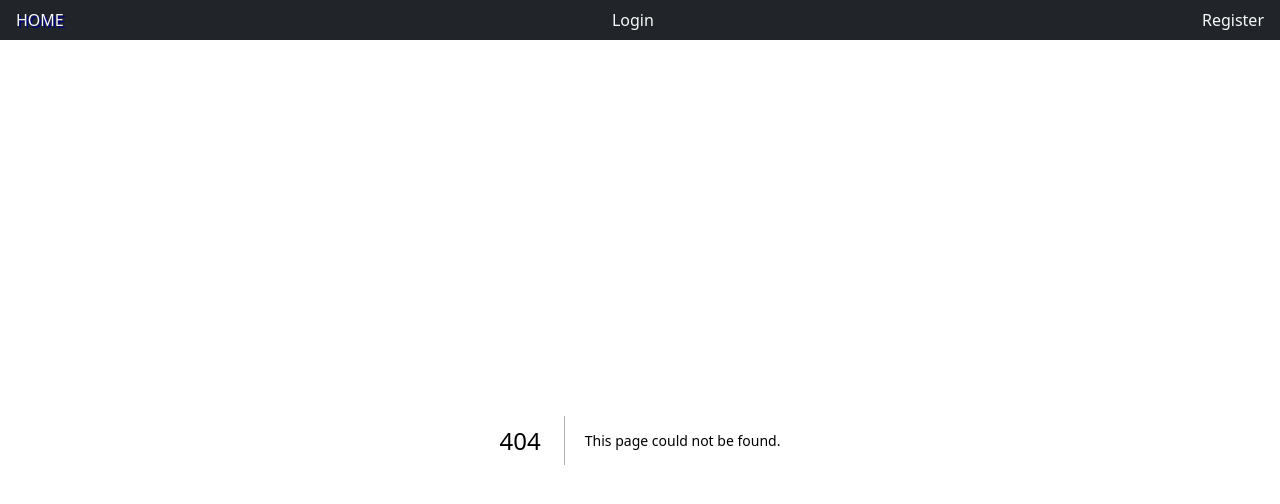
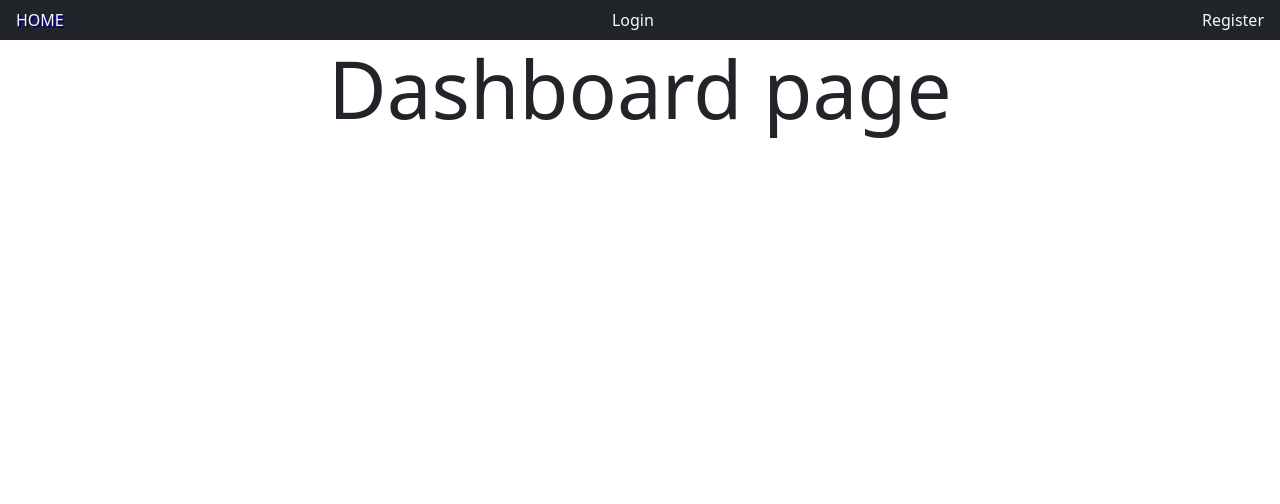
Before and after one commit to KeplerDE/social_network, a Next.js app in the folder client/: page /user/dashboard in a window 1280 px wide. Before the commit this address had no page. Shown: the top 504 px of the page. Built offline with nearby package versions, Linux system fonts and the light colour scheme.

Commit message:
active_links

```diff
--- a/client/components/Nav.js
+++ b/client/components/Nav.js
@@ -1,25 +1,43 @@
-import { useContext } from "react";
+import React, { useContext, useEffect, useState } from "react";
 import Link from "next/link";
 import { UserContext } from "../context";
 import { useRouter } from "next/router";
 
 const Nav = () => {
+  const [current, setCurrent] = useState("");
   const { state, setState } = useContext(UserContext);
+
+  useEffect(() => {
+    if (process.browser) {
+      setCurrent(window.location.pathname);
+    }
+  }, [process.browser && window.location.pathname]);
+
+  console.log('current.. ', current)
+
   const router = useRouter();
 
   const logout = () => {
-    window.localStorage.removeItem('auth');
+    window.localStorage.removeItem("auth");
     setState(null);
     router.push("/login");
   };
 
+
   return (
     <nav className="nav bg-dark d-flex justify-content-between">
-      <Link href="/" className="nav-link text-light logo">HOME</Link>
+      <Link href="/" className={`nav-link text-light logo ${current === "/" && "active"}`}>HOME</Link>
       {state !== null ? (
+        <>
+        <Link href="/user/dashboard" className={`nav-link text-light ${current === "/user/dashboard" && "active"}`}>
+
+          { state && state.user && state.user.name}
+        </Link>
+
         <a onClick={logout} className="nav-link text-light">
           Logout
         </a>
+        </>
       ) : (
         <>
           <Link href="/login" className="nav-link text-light">
--- a/client/pages/_app.js
+++ b/client/pages/_app.js
@@ -1,12 +1,9 @@
 import { UserProvider } from "../context";
 import "bootstrap/dist/css/bootstrap.min.css";
-import App from 'next/app';
 import Nav from "../components/Nav";
 import Head from 'next/head';
 import { ToastContainer } from 'react-toastify';
 import 'react-toastify/dist/ReactToastify.css';
-
-
 
 function MyApp({ Component, pageProps }) {
   return (
--- /dev/null
+++ b/client/pages/user/dashboard.js
@@ -0,0 +1,18 @@
+import { useContext } from "react";
+import { UserContext } from "../../context/index";
+
+const Home = () => {
+  const { state, setState } = useContext(UserContext);
+
+  return (
+    <div className="container">
+      <div className="row">
+        <div className="col">
+          <h1 className="display-1 text-center">Dashboard page</h1>
+        </div>
+      </div>
+    </div>
+  );
+};
+
+export default Home;
--- a/client/public/css/styles.css
+++ b/client/public/css/styles.css
@@ -8,3 +8,8 @@
 .logo {
     text-shadow: 2px 2px navy;
 }
+
+
+.active {
+    background-color: navy !important;
+}
```
Lines whose indentation alone changed are shown as unchanged.
